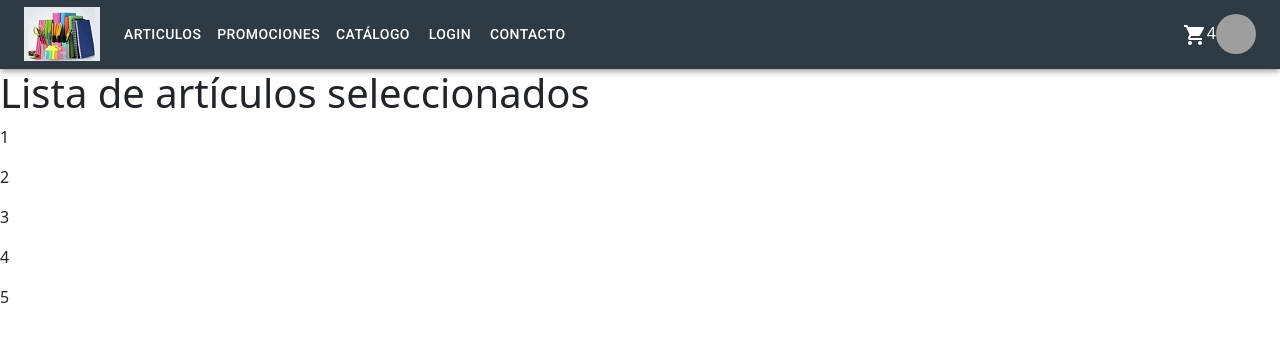
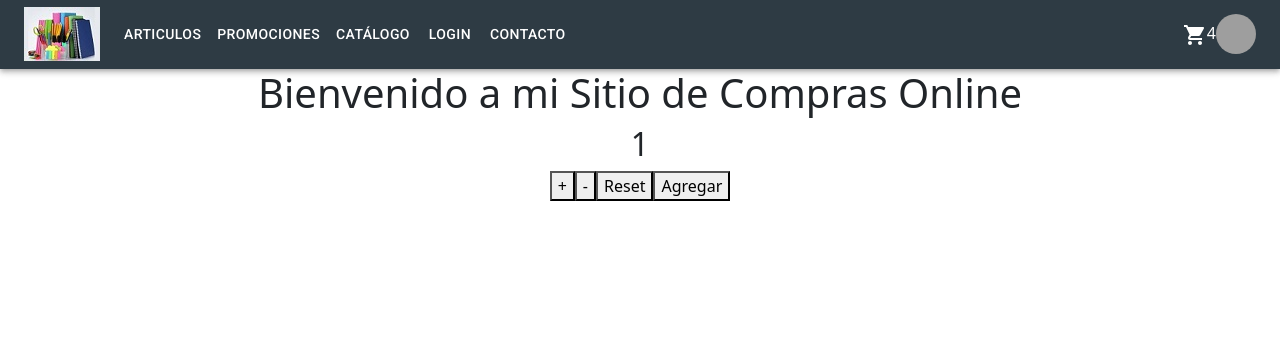
Before and after one commit to JMPiccoli/proyectoecomerce, a React (Create React App) app: page / in a window 1280 px wide. Shown: the top 342 px of the page. Built offline with nearby package versions, Linux system fonts and the light colour scheme; grey boxes are pictures that could not be loaded.

Commit message:
Add buttons and counter in the project ecommerce

```diff
--- a/src/App.css
+++ b/src/App.css
@@ -36,3 +36,29 @@
     transform: rotate(360deg);
   }
 }
+
+.button-12 {
+  display: flex;
+  flex-direction: column;
+  align-items: center;
+  padding: 6px 14px;
+  font-family: -apple-system, BlinkMacSystemFont, 'Roboto', sans-serif;
+  border-radius: 6px;
+  border: none;
+
+  background: #6E6D70;
+  box-shadow: 0px 0.5px 1px rgba(0, 0, 0, 0.1), inset 0px 0.5px 0.5px rgba(255, 255, 255, 0.5), 0px 0px 0px 0.5px rgba(0, 0, 0, 0.12);
+  color: #DFDEDF;
+  user-select: none;
+  -webkit-user-select: none;
+  touch-action: manipulation;
+}
+
+.button-12:focus {
+  box-shadow: inset 0px 0.8px 0px -0.25px rgba(255, 255, 255, 0.2), 0px 0.5px 1px rgba(0, 0, 0, 0.1), 0px 0px 0px 3.5px rgba(58, 108, 217, 0.5);
+  outline: 0;
+}
+
+.centerElement {
+    text-align: center;
+}
--- a/src/App.js
+++ b/src/App.js
@@ -5,12 +5,20 @@ import NavBar from './components/NavBar';
 import Test from './components/Test';
 import CartWidget from './components/CartWidget';
 import ItemListContainer from './components/ItemListContainer';
+import ItemCount from './components/ItemCount';
 
 function App() {
+
+  const onAdd = () => {
+
+
+  }
+
   return (
     <>
       <NavBar />
-      <ItemListContainer greeting={'Lista de artículos seleccionados'} />
+      <ItemListContainer greeting={'Bienvenido a mi Sitio de Compras Online'} />
+      <ItemCount initial={1} max={10} onAdd={onAdd} />
       {/* <Test { 0 }/> */}
     </>
   );
--- /dev/null
+++ b/src/components/ItemCount.jsx
@@ -0,0 +1,36 @@
+import React, { useState } from 'react'
+
+const ItemCount = ({initial, max, onAdd}) => {
+
+    const [count, setCount] = useState(initial)
+
+    const sumar = () => {
+        if (count < max) {
+            setCount(count + 1)
+        }else {
+            alert('Llegaste al stock máximo del producto')
+        }
+    }
+
+    const restar = () => {
+        count > initial ? setCount(count - 1) : alert('No puedes quitar màs productos')
+    }
+
+    const reset = () => {
+        setCount(initial)
+    }
+
+    return (
+    <div className='centerElement'>
+        <h2>{count}</h2>
+        {/* <button class="button-12" role="button" onClick={sumar}>+</button>
+        <button class="button-12" role="button" onClick={restar}>-</button> */}
+        <button onClick={sumar}>+</button>
+        <button onClick={restar}>-</button>
+        <button onClick={reset}>Reset</button>
+        <button onClick={() => onAdd(count)}>Agregar</button>
+    </div>
+  )
+}
+
+export default ItemCount
--- a/src/components/ItemListContainer.jsx
+++ b/src/components/ItemListContainer.jsx
@@ -3,13 +3,10 @@ import { miArray } from '../hooks/arrays';
 
 function ItemListContainer({ greeting }) {
 	return (
-		<>
+		<div className='centerElement'>
 			<h1>{greeting}</h1>
-			{miArray.map((item, index) => {
-				const {} = item;
-				return <p>{item}</p>;
-			})}
-		</>
+
+		</div>
 	);
 }
 
```
Also changed, not shown: src/components/ItemList.jsx (added, +9 -0 lines).
